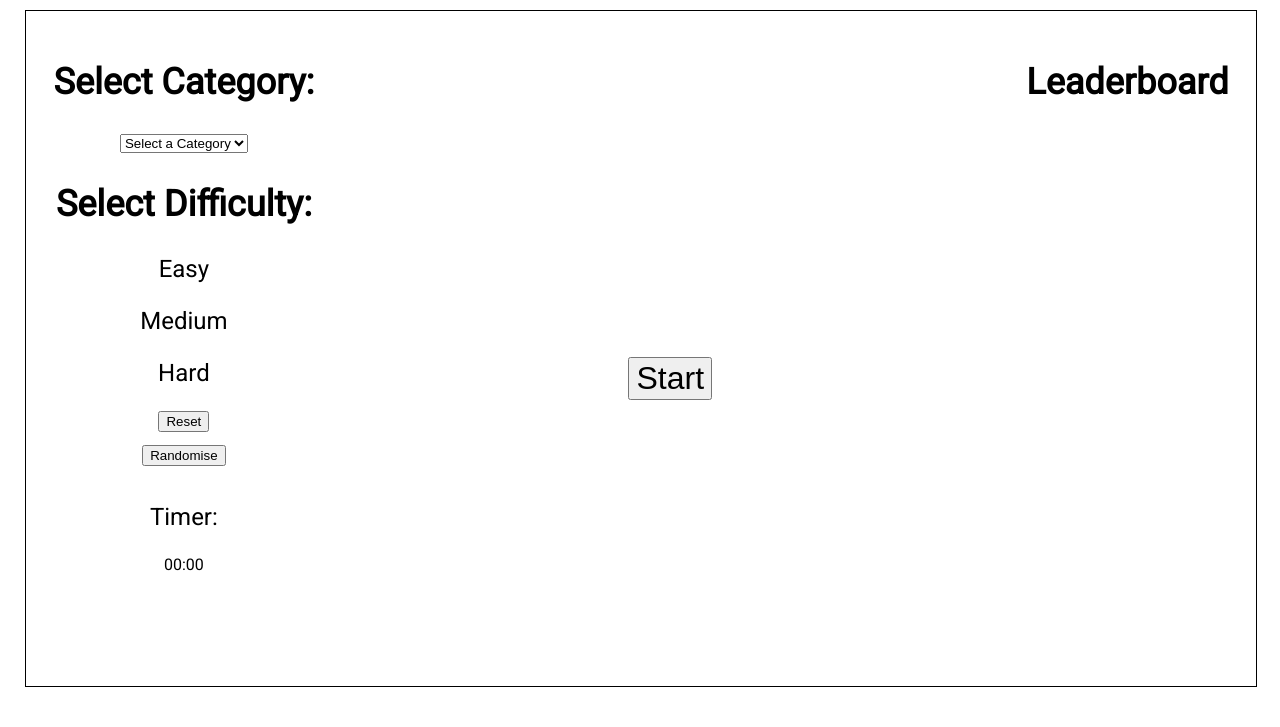
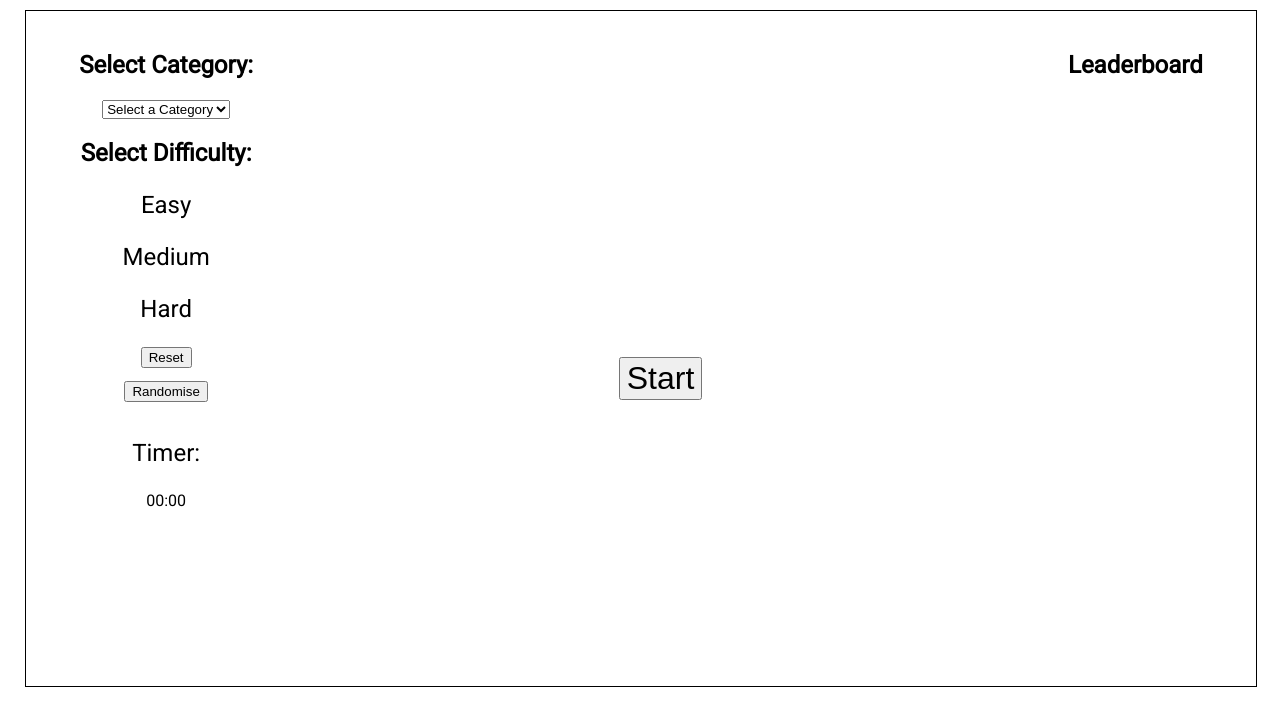
Before and after one commit to SlidingTile/SlidingTileRep, a PHP site: page / in a window 1280 px wide. Shown: the part 147-874 px from the top of the page. Run offline with PHP 8.4, Linux system fonts and the light colour scheme.

Commit message:
Update lightStyle.css

```diff
--- a/code/production/css/lightStyle.css
+++ b/code/production/css/lightStyle.css
@@ -65,7 +65,6 @@
 
 	/*Secondary heading*/
 	h2 {
-		font-size: 2em;
 		max-width: 100%;
 		max-height: 100%;
 	}
@@ -136,17 +135,21 @@
 
 	#pictures {
 		width: 100%;
-		height: 150px;
+		height: 220px;
 		margin: auto;
 		border: solid 1px black;
 		margin-bottom: 10px;
 		margin-top: 10px;
-		padding-top: 10px;
 		text-align: center;
 	}
 
 	form {
 		margin-top: 10px;
+	}
+
+	#fileToUpload {
+		margin-left: 40px;
+		margin-bottom: 20px;
 	}
 
 	/*Footer*/
@@ -170,7 +173,7 @@
 		margin-top: 10px;
 	}
 
-/*Layout for desktop with a min-width of 1024px*/
+/*Layout for larger tablets, laptops and desktops e.g. iPad Pro*/
 @media only screen and (min-width: 1024px) {
 
 	p, li {
@@ -179,10 +182,6 @@
 
 	h1 {
 		font-size: 2.75em;
-	}
-
-	h2 {
-		font-size: 2.25em;
 	}
 
 	canvas {
@@ -209,10 +208,6 @@
 
 	h1 {
 		font-size: 3em;
-	}
-
-	h2 {
-		font-size: 2.25em;
 	}
 
 	canvas {
```
